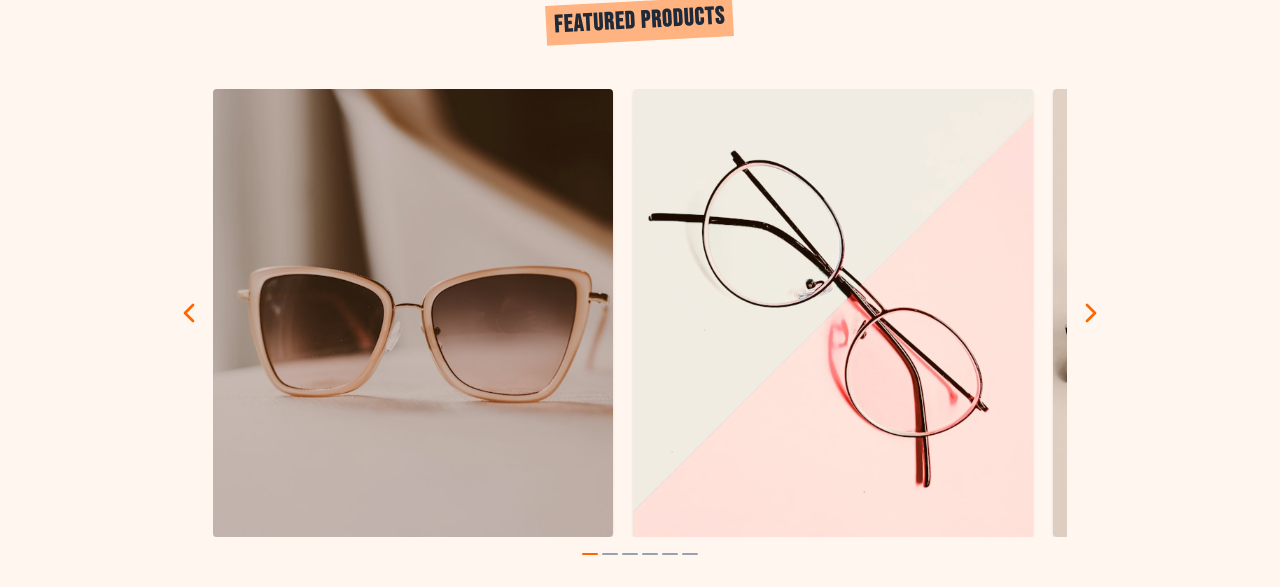
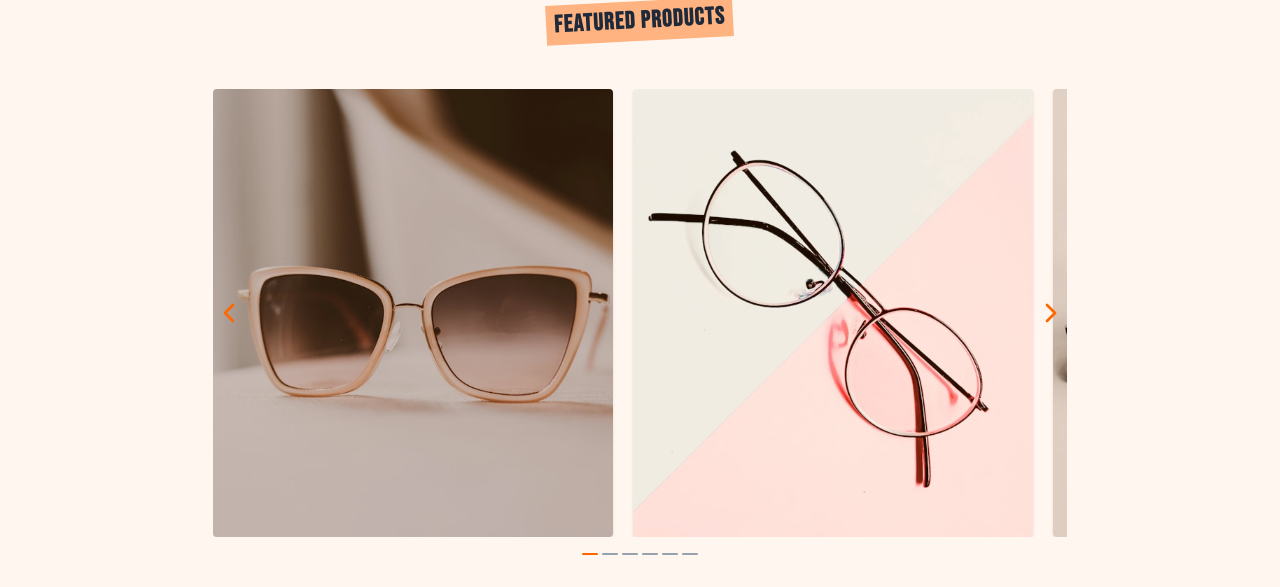
Before and after one commit to Emma769/frames-by-bibi, a React (Vite) app: page / in a window 1280 px wide. Shown: the part 1157-1744 px from the top of the page. Built offline with nearby package versions, Linux system fonts and the light colour scheme.

Commit message:
adjusted featured products section styles

```diff
--- a/src/index.css
+++ b/src/index.css
@@ -25,7 +25,7 @@
 }
 
 body {
-  @apply text-gray-800 font-[rubik] scroll-smooth;
+  @apply text-gray-800 font-[rubik] scroll-smooth overflow-x-hidden;
 }
 
 .container {
@@ -170,19 +170,24 @@ nav a {
 }
 
 .alt-indicator-btn-left {
-  @apply absolute z-10 right-full top-1/2 -translate-y-1/2 cursor-pointer p-2 transition-colors;
+  @apply absolute z-10 left-0 top-0 bottom-0 cursor-pointer transition-colors;
 }
 
 .alt-indicator-btn-right {
-  @apply absolute z-10 left-full top-1/2 -translate-y-1/2 cursor-pointer p-2 transition-colors;
+  @apply absolute z-10 right-0 top-0 bottom-0 cursor-pointer transition-colors;
 }
 
 .alt-indicator-btn-right:hover {
-  background-color: hsl(24, 100%, 90%);
-  border-radius: 100%;
-  animation: poke-right 0.5s infinite;
+  background-color: rgba(255, 102, 0, 0.1);
 }
 
+.alt-indicator-btn-right:hover svg {
+  animation: poke-right 0.5s 2;
+}
+
+.alt-indicator-btn-left:hover svg {
+  animation: poke-left 0.5s 2;
+}
 .alt-indicator-btn-right:focus-visible {
   outline: 0.5px solid lightgrey;
 }
@@ -192,19 +197,17 @@ nav a {
 }
 
 .alt-indicator-btn-left:hover {
-  background-color: hsl(24, 100%, 90%);
-  border-radius: 100%;
-  animation: poke-left 0.5s infinite;
+  background-color: rgba(255, 102, 0, 0.1);
 }
 
 @keyframes poke-right {
   to {
-    transform: translateX(10px);
+    transform: translateX(5px);
   }
 }
 
 @keyframes poke-left {
   to {
-    transform: translateX(-10px);
+    transform: translateX(-5px);
   }
 }
```
